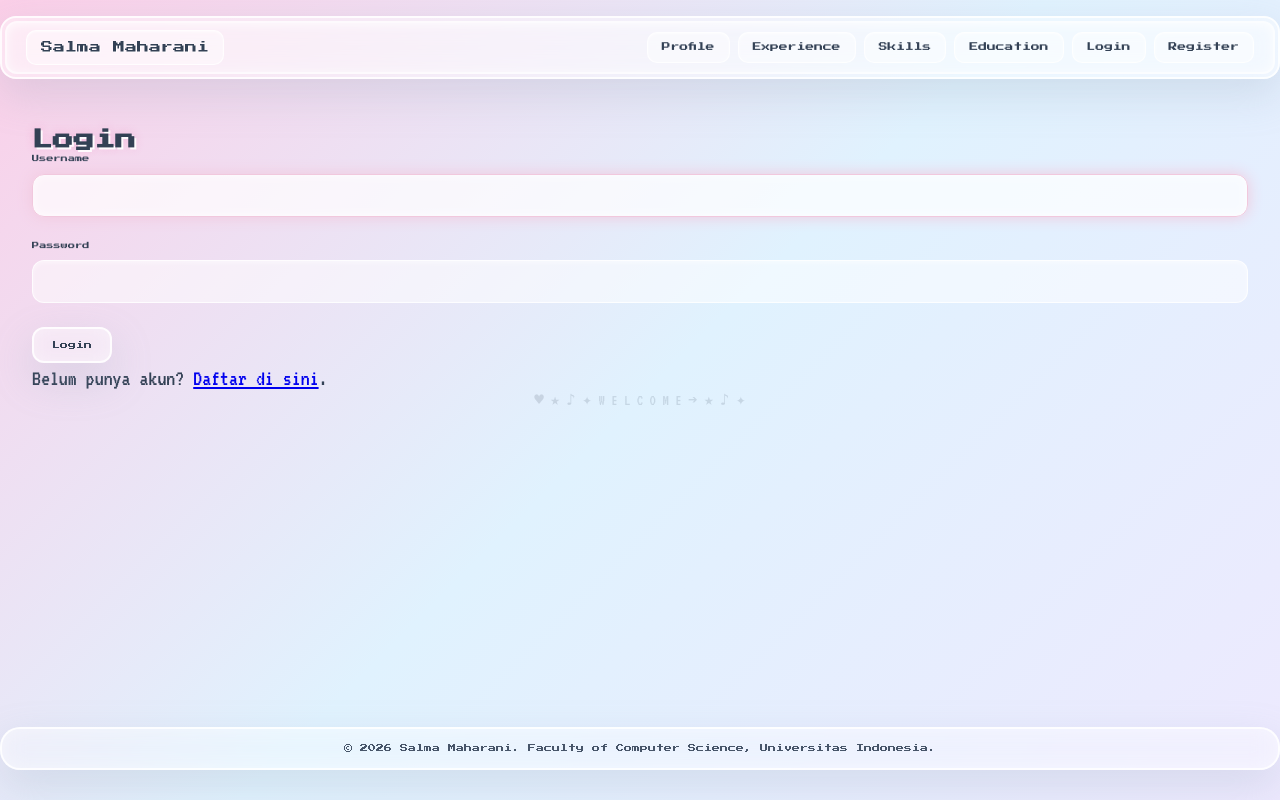
After one commit to salhraa/myportofolio, a Django app: page /login/ in a window 1280 px wide. The commit adds this page. Run offline with Django 5.2, Linux system fonts and the light colour scheme.

Commit message:
add autentikasi, session, and cookie

```diff
--- a/main/models.py
+++ b/main/models.py
@@ -1,4 +1,5 @@
 import uuid
+from django.contrib.auth.models import User
 from django.db import models
 
 class Experience(models.Model):
@@ -17,6 +18,7 @@ class Experience(models.Model):
     category = models.CharField(max_length=20, choices=EXPERIENCE_CHOICES, default='full-time')
     started_at = models.DateTimeField(blank=True, null=True)
     ended_at = models.DateTimeField(blank=True, null=True)
+
     def __str__(self):
         return self.title
 
@@ -37,6 +39,9 @@ class Skill(models.Model):
     level = models.CharField(max_length=20, choices=SKILL_LEVELS, default='intermediate')
     description = models.TextField(blank=True, default="")
     skill_image_url = models.URLField(max_length=255, blank=True, null=True)
+    starred_by = models.ManyToManyField(
+        User, related_name="starred_projects", blank=True
+    )
     def __str__(self):
         return self.name
 
--- a/main/urls.py
+++ b/main/urls.py
@@ -1,7 +1,7 @@
 from django.urls import path
 
-from main.views import create_experience, delete_experience, get_skills_json, show_main, show_experience, show_skills, create_skill, delete_skill, show_education, create_education, update_education, delete_education, get_education_json, update_experience, update_skill
-create_experience, update_experience, delete_experience, update_skill
+from main.views import create_experience, delete_experience, get_skills_json, login_user, logout_user, register, show_main, show_experience, show_skills, create_skill, delete_skill, show_education, create_education, toggle_star, update_education, delete_education, get_education_json, update_experience, update_skill
+create_experience, update_experience, delete_experience, update_skill, register, login_user, logout_user,
 
 
 app_name = "main"
@@ -23,4 +23,9 @@ urlpatterns = [
     path("education/<uuid:education_id>/edit/", update_education, name="update_education"),
     path("education/<uuid:education_id>/delete/", delete_education, name="delete_education"),
     path("api/education/", get_education_json, name="get_education_json"),
+    path("register/", register, name="register"),
+    path("login/", login_user, name="login"),
+    path("logout/", logout_user, name="logout"),
+    path("projects/<uuid:project_id>/star/", toggle_star, name="toggle_star",
+),
 ]
--- a/main/views.py
+++ b/main/views.py
@@ -5,9 +5,15 @@ from django.core import serializers
 from django.http import HttpResponse
 from django.shortcuts import get_object_or_404, redirect, render
 from main.forms import SkillForm, EducationForm, ExperienceForm
-
+from django.contrib.auth import login, logout
+from django.contrib.auth.forms import AuthenticationForm, UserCreationForm
+from django.shortcuts import redirect, render
+import datetime
+from django.contrib.auth.decorators import login_required
+from django.core.exceptions import PermissionDenied
 
 def show_main(request):
+    last_login = request.COOKIES.get('last login', 'Belum ada sesi login / Cookie tidak ditemukan')
     context = {
         "name": "Salma Maharani",
         "npm": "2506586532",
@@ -19,8 +25,8 @@ def show_main(request):
             "Big on trying new hobbies even if I abandon them two weeks later, but hey, we love a versatile queen. "
             "Listening to music like it's a full-time job, and trying not to let my tech stack or my sleep schedule break down completely. "
             "Pls send cat pics immediately.🐾🐾🐾🐾🐾🐾🐾🐾🐾🐾🐾🐾🐾"
-
         ),
+        "last_login": last_login,
     }
     return render(request, "index.html", context)
 
@@ -32,7 +38,10 @@ def show_experience(request):
     }
     return render(request, "experience.html", context)
 
+@login_required(login_url="/login/")
 def create_experience(request):
+    if not request.user.is_superuser:
+            raise PermissionDenied
     form = ExperienceForm(request.POST or None)
     if request.method == 'POST':
         if form.is_valid():
@@ -51,6 +60,8 @@ def create_experience(request):
 
 def update_experience(request, experience_id):
     experience = get_object_or_404(Experience, pk=experience_id)
+    if not request.user.is_superuser:
+            raise PermissionDenied
     form = ExperienceForm(request.POST or None, instance=experience)
     if request.method == 'POST' and form.is_valid():
         form.save()
@@ -66,6 +77,8 @@ def update_experience(request, experience_id):
 
 def delete_experience(request, experience_id):
     experience = get_object_or_404(Experience, pk=experience_id)
+    if not request.user.is_superuser:
+            raise PermissionDenied
     if request.method == 'POST':
         experience.delete()
         messages.success(request, 'Pengalaman berhasil dihapus!')
@@ -92,19 +105,20 @@ def show_skills(request):
     }
     return render(request, "skill.html", context)
 
+@login_required(login_url="/login/")
 def create_skill(request):
-  form = SkillForm(request.POST or None)
-
-  if request.method == "POST" and form.is_valid():
-    form.save()
-    messages.success(request, "Skill baru berhasil ditambahkan!")
-    return redirect("main:show_skills")
-  context = {
+    if not request.user.is_superuser:
+            raise PermissionDenied
+    form = SkillForm(request.POST or None)
+    if request.method == "POST" and form.is_valid():
+        form.save()
+        messages.success(request, "Skill baru berhasil ditambahkan!")
+        return redirect("main:show_skills")
+    context = {
       "name": "Salma Maharani",
       "form": form,
   }
-
-  return render(request, "skills_form.html", context)
+    return render(request, "skills_form.html", context)
 
 def get_skills_json(request):
     title_query = request.GET.get("title", "").strip()
@@ -113,11 +127,13 @@ def get_skills_json(request):
     if title_query:
         skills = skills.filter(name__icontains=title_query)
 
-    skills_json = serializers.serialize("json", skills)
+    skills_json = serializers.serialize("json", skills, use_natural_foreign_keys=True)
     return HttpResponse(skills_json, content_type="application/json")
 
 def delete_skill(request, skill_id):
    skill = get_object_or_404(Skill, pk=skill_id)
+   if not request.user.is_superuser:
+           raise PermissionDenied
    if request.method == "POST":
         skill.delete()
         messages.success(request, "Skill berhasil dihapus!")
@@ -126,6 +142,8 @@ def delete_skill(request, skill_id):
 
 def update_skill(request, id):
     skill = get_object_or_404(Skill, pk=id)
+    if not request.user.is_superuser:
+            raise PermissionDenied
     form = SkillForm(request.POST or None, instance=skill)
 
     if form.is_valid() and request.method == "POST":
@@ -152,7 +170,10 @@ def show_education(request):
     }
     return render(request, "education.html", context)
 
+@login_required(login_url="/login/")
 def create_education(request):
+    if not request.user.is_superuser:
+        raise PermissionDenied
     form = EducationForm(request.POST or None)
     if request.method == "POST" and form.is_valid():
         form.save()
@@ -168,6 +189,8 @@ def create_education(request):
 
 def update_education(request, education_id):
     education = get_object_or_404(Education, pk=education_id)
+    if not request.user.is_superuser:
+            raise PermissionDenied
     form = EducationForm(request.POST or None, instance=education)
     if request.method == "POST" and form.is_valid():
         form.save()
@@ -183,6 +206,8 @@ def update_education(request, education_id):
 
 def delete_education(request, education_id):
     education = get_object_or_404(Education, pk=education_id)
+    if not request.user.is_superuser:
+            raise PermissionDenied
     if request.method == "POST":
         education.delete()
         messages.success(request, "Pendidikan berhasil dihapus!")
@@ -197,3 +222,53 @@ def get_education_json(request):
 
     education_json = serializers.serialize("json", education_list)
     return HttpResponse(education_json, content_type="application/json")
+
+def register(request):
+    form = UserCreationForm(request.POST or None)
+
+    if request.method == "POST" and form.is_valid():
+        form.save()
+        messages.success(request, "Akun berhasil dibuat. Silakan login.")
+        return redirect("main:login")
+
+    context = {
+        "name": "Salma Maharani",
+        "form": form,
+    }
+    return render(request, "register.html", context)
+
+
+def login_user(request):
+    form = AuthenticationForm(request, data=request.POST or None)
+
+    if request.method == "POST" and form.is_valid():
+        user = form.get_user()
+        login(request, user)
+        response = redirect("main:show_main")
+        response.set_cookie('last_login', datetime.datetime.now().strftime('%Y-%m-%d %H:%M:%S'))
+        return response
+
+    context = {
+        "name": "Salma Maharani",
+        "form": form,
+    }
+    return render(request, "login.html", context)
+
+def logout_user(request):
+    logout(request)
+    response = redirect("main:show_main")
+    response.delete_cookie('last_login')
+    return response
+
+
+@login_required(login_url="/login/")
+def toggle_star(request, project_id):
+    skill = get_object_or_404(Skill, pk=project_id)
+
+    if request.method == "POST":
+        if request.user in skill.starred_by.all():
+            skill.starred_by.remove(request.user)
+        else:
+            skill.starred_by.add(request.user)
+
+    return redirect("main:show_skill")
--- a/static/css/style.css
+++ b/static/css/style.css
@@ -863,3 +863,25 @@ main {
     color: var(--text-main) !important;
     border-color: rgba(255, 255, 255, 0.9);
 }
+
+.star-form {
+    display: inline;
+}
+
+.button-star {
+    display: inline-flex;
+    align-items: center;
+    gap: 0.4rem;
+    background: var(--ink);
+}
+
+.button-star.is-starred {
+    background: var(--accent);
+}
+
+.star-count {
+    padding: 0.05rem 0.4rem;
+    border-radius: 999px;
+    background: rgba(255, 255, 255, 0.25);
+    font-size: 0.8rem;
+}
--- a/templates/base.html
+++ b/templates/base.html
@@ -19,6 +19,13 @@
             <a href="{% url 'main:show_experience' %}">Experience</a>
             <a href="{% url 'main:show_skills' %}">Skills</a>
             <a href="{% url 'main:show_education' %}">Education</a>
+            {% if user.is_authenticated %}
+                <span class="nav-user">{{ user.username }}</span>
+                <a href="{% url 'main:logout' %}">Logout</a>
+            {% else %}
+                <a href="{% url 'main:login' %}">Login</a>
+                <a href="{% url 'main:register' %}">Register</a>
+            {% endif %}
         </nav>
     </div>
   </header>
--- a/templates/index.html
+++ b/templates/index.html
@@ -29,6 +29,10 @@
                 <div class="meta-card">
                     <dt>Program Studi</dt>
                     <dd>{{ study_program }}</dd>
+                </div>
+                <div class="meta-card">
+                    <dt>Sesi Terakhir Login</dt>
+                    <dd>{{ last_login }}</dd>
                 </div>
 
                 <div class="hero-bio-card">
--- /dev/null
+++ b/templates/login.html
@@ -0,0 +1,33 @@
+{% extends "base.html" %}
+{% block meta %}
+    <title>Login - {{ name }}</title>
+{% endblock meta %}
+{% block content %}
+    <main>
+        <section class="experience-section">
+            <div class="container">
+                <h1>Login</h1>
+                {% for message in messages %}
+                    <p class="form-message">{{ message }}</p>
+                {% endfor %}
+                <form method="post" action="{% url 'main:login' %}" class="project-form">
+                    {% csrf_token %}
+                    {% for field in form %}
+                        <div class="form-group">
+                            <label for="{{ field.id_for_label }}">{{ field.label }}</label>
+                            {{ field }}
+                            {% for error in field.errors %}
+                                <p class="form-error">{{ error }}</p>
+                            {% endfor %}
+                        </div>
+                    {% endfor %}
+                    {% for error in form.non_field_errors %}
+                        <p class="form-error">{{ error }}</p>
+                    {% endfor %}
+                    <button type="submit" class="button">Login</button>
+                </form>
+                <p>Belum punya akun? <a href="{% url 'main:register' %}">Daftar di sini</a>.</p>
+            </div>
+        </section>
+    </main>
+{% endblock content %}
```
Also changed, not shown: templates/components/project_star.html (added, +10 -0 lines), templates/education.html (+9 -5 lines), templates/experience.html (+9 -5 lines), templates/register.html (added, +33 -0 lines), templates/skill.html (+9 -4 lines), main/migrations/0010_skill_starred_by.py (added).
